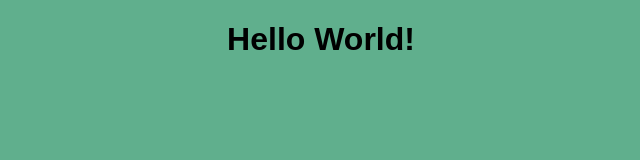
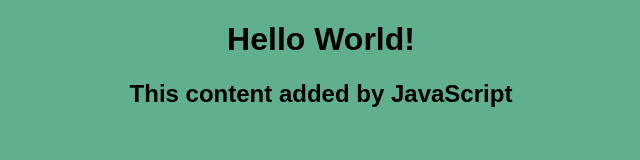
Before and after one commit to amsahwney/the-final-test, a plain HTML site: page index.html in a window 1280 px wide. Shown: the whole page, without its empty margins (319-959 px from the left). Drawn offline with Linux system fonts and the light colour scheme.

Commit message:
add script.js, connect to index.html

```diff
--- a/index.html
+++ b/index.html
@@ -8,9 +8,8 @@
 
 
     <body>
-        <h1>
-            Hello World!
-        </h1>
+        <h1>Hello World!</h1>
+        <script src="script.js"></script>
     </body>
 
 </html>
--- /dev/null
+++ b/script.js
@@ -0,0 +1,4 @@
+const h2 = document.createElement("h2");
+h2.textContent = "This content added by JavaScript";
+
+document.querySelector("body").appendChild(h2);
--- a/style.css
+++ b/style.css
@@ -1,8 +1,5 @@
 body {
     background: rgb(96, 175, 141);
-  }
-
-h1 {
     font-family: sans-serif;
     text-align: center;
-}
+  }
```
